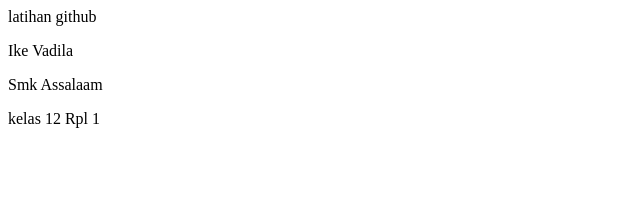
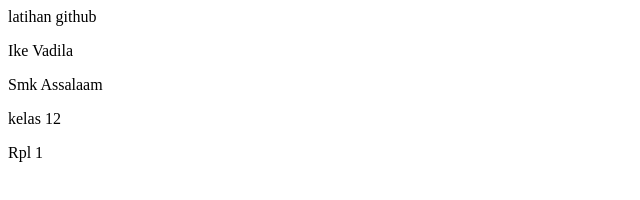
Before and after one commit to Ikevadilla/latihann, a plain HTML site: page index.html in a window 1280 px wide. Shown: the full height of the page, 0-640 px from the left. Drawn offline with Linux system fonts and the light colour scheme.

Commit message:
menambahkan index

```diff
--- a/index.html
+++ b/index.html
@@ -10,6 +10,7 @@
     latihan github
     <p>Ike Vadila</p>
     <p>Smk Assalaam</p>
-    <p>kelas 12 Rpl 1</p>
+    <p>kelas 12 </p>
+    <p>Rpl 1</p>
 </body>
 </html>
```
